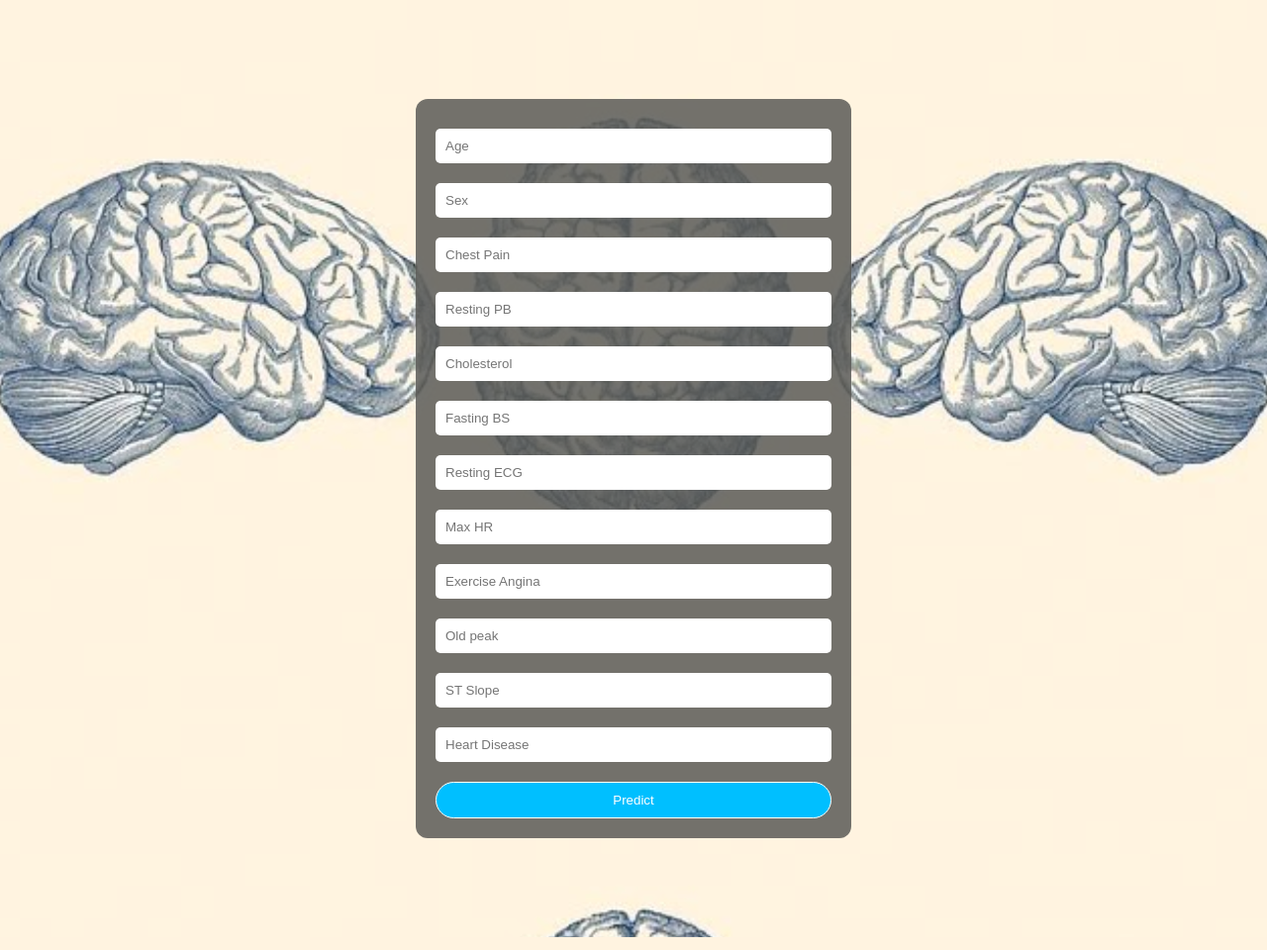
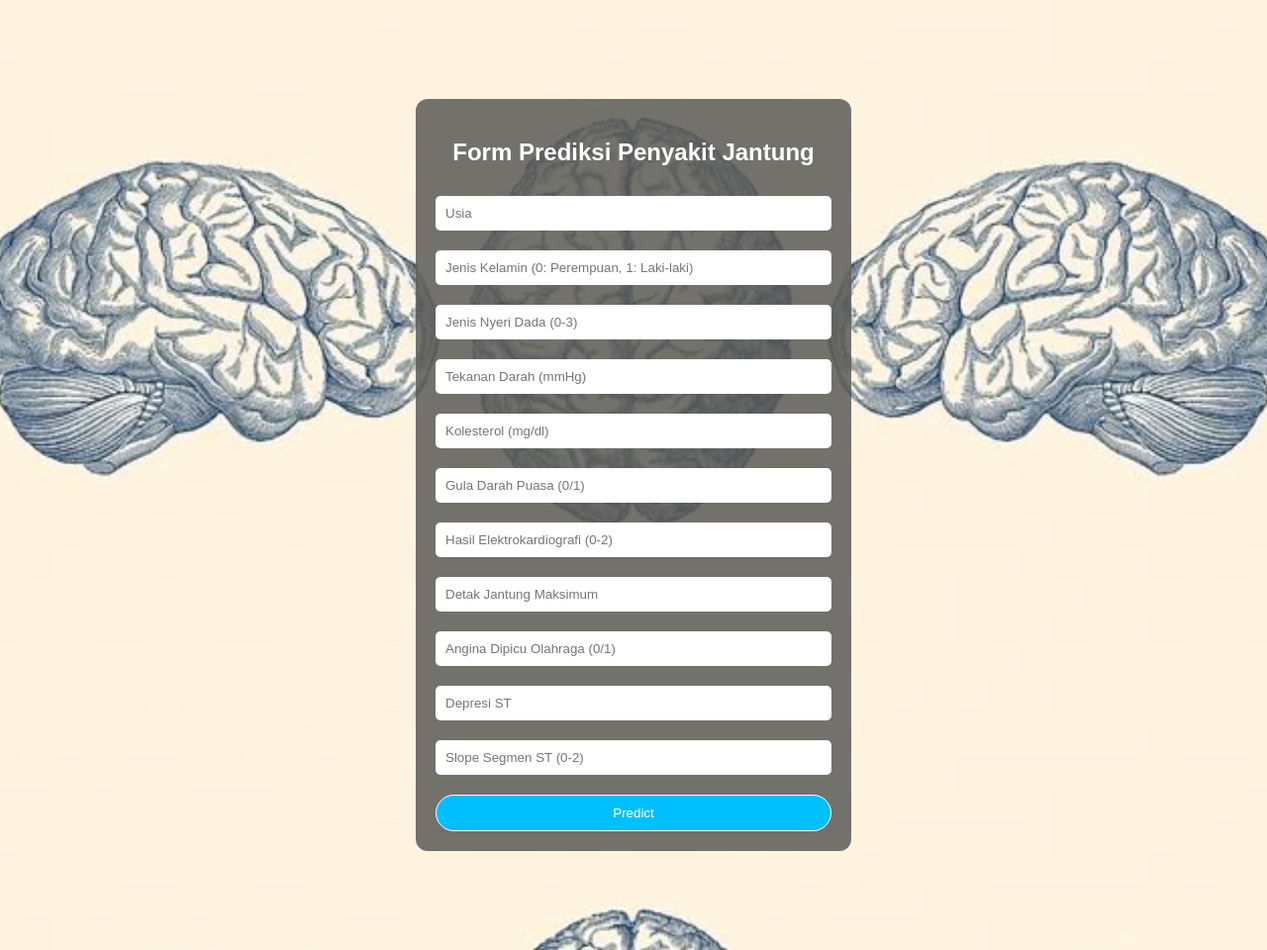
Before and after one commit to maqis41/Project-Machine_Learning, a Flask app: template templates/predict.html in a window 1280 px wide. Shown: the part 68-1028 px from the top of the page at 99% size. Run offline with Flask 3, Linux system fonts and the light colour scheme; the template is opened without the code that fills it, so the values that code supplies are empty.

Commit message:
flask jadi tapi blm sempurna

```diff
--- a/app.py
+++ b/app.py
@@ -1,4 +1,4 @@
-from flask import Flask, render_template, request
+from flask import Flask, render_template, request, redirect, url_for
 
 app = Flask(__name__)
 
@@ -6,31 +6,38 @@ app = Flask(__name__)
 def index():
     return render_template('index.html')
 
-@app.route('/apa')
+@app.route('/apa.html')
 def apa():
     return render_template('apa.html')
 
-@app.route('/kontak')
+@app.route('/kontak.html')
 def kontak():
     return render_template('kontak.html')
 
-@app.route('/predict')
-def predict():
+@app.route('/predict.html')
+def predict_page():
     return render_template('predict.html')
 
-@app.route('/hasil', methods=['POST'])
-def hasil():
-    data = request.form
-    # Ambil data dari form predict.html
-    age = data.get('age')
-    sex = data.get('sex')
-    cp = data.get('cp')
-    # ... ambil semua field lain
+@app.route('/predict', methods=['POST'])
+def predict():
+    # Ambil data dari form
+    age = request.form.get('age')
+    sex = request.form.get('sex')
+    cp = request.form.get('cp')
+    trestbps = request.form.get('trestbps')
+    chol = request.form.get('chol')
+    fbs = request.form.get('fbs')
+    restecg = request.form.get('restecg')
+    thalach = request.form.get('thalach')
+    exang = request.form.get('exang')
+    oldpeak = request.form.get('oldpeak')
+    slope = request.form.get('slope')
 
-    # Logika prediksi dummy (nanti diganti ML model)
-    result = "Berisiko" if int(age) > 50 else "Tidak Berisiko"
+    # Di sini nanti akan ditambahkan logika prediksi ML
+    # Untuk sementara kita kembalikan hasil dummy
+    prediction = "Berisiko" if int(age) > 50 else "Tidak Berisiko"
 
-    return f"<h1>Hasil Prediksi: {result}</h1>"
+    return render_template('predict.html', prediction=prediction)
 
 if __name__ == '__main__':
     app.run(debug=True)
--- a/templates/predict.html
+++ b/templates/predict.html
@@ -8,14 +8,13 @@
       margin: 0;
       font-family: sans-serif;
       color: white;
-      background-image: url('/static/img/predict.jpeg');
+      background-image: url('../static/img/predict.jpeg');
       background-repeat: no-repeat;
       background-position: center center;
       background-attachment: fixed;
       background-size: cover;
     }
 
-    /* Tambahan: Gaya untuk header dan logo */
     header {
       display: flex;
       justify-content: space-between;
@@ -69,6 +68,14 @@
       background-color: #009fd1;
     }
 
+    .result {
+      margin-top: 20px;
+      padding: 10px;
+      background-color: rgba(0, 191, 255, 0.3);
+      border-radius: 5px;
+      text-align: center;
+    }
+
     @media (max-width: 480px) {
       .form-container {
         margin: 50px 20px;
@@ -88,32 +95,34 @@
   </header>
 
   <div class="form-container">
+    <h2>Form Prediksi Penyakit Jantung</h2>
 
-    <form method="POST" action="/predict">
-      <input type="text" placeholder="Age" required />
-      <input type="text" placeholder="Sex" required />
-      <input type="text" placeholder="Chest Pain" required />
-      <input type="text" placeholder="Resting PB" required />
-      <input type="text" placeholder="Cholesterol" required />
-      <input type="text" placeholder="Fasting BS" required />
-      <input type="text" placeholder="Resting ECG" required />
-      <input type="text" placeholder="Max HR" required />
-      <input type="text" placeholder="Exercise Angina" required />
-      <input type="text" placeholder="Old peak" required />
-      <input type="text" placeholder="ST Slope" required />
-      <input type="text" placeholder="Heart Disease" required />
+    <form method="POST" action="{{ url_for('predict') }}">
+      <input type="number" name="age" placeholder="Usia" required />
+      <input type="number" name="sex" placeholder="Jenis Kelamin (0: Perempuan, 1: Laki-laki)" required min="0" max="1" />
+      <input type="number" name="cp" placeholder="Jenis Nyeri Dada (0-3)" required min="0" max="3" />
+      <input type="number" name="trestbps" placeholder="Tekanan Darah (mmHg)" required />
+      <input type="number" name="chol" placeholder="Kolesterol (mg/dl)" required />
+      <input type="number" name="fbs" placeholder="Gula Darah Puasa (0/1)" required min="0" max="1" />
+      <input type="number" name="restecg" placeholder="Hasil Elektrokardiografi (0-2)" required min="0" max="2" />
+      <input type="number" name="thalach" placeholder="Detak Jantung Maksimum" required />
+      <input type="number" name="exang" placeholder="Angina Dipicu Olahraga (0/1)" required min="0" max="1" />
+      <input type="number" step="0.1" name="oldpeak" placeholder="Depresi ST" required />
+      <input type="number" name="slope" placeholder="Slope Segmen ST (0-2)" required min="0" max="2" />
+
       <button type="submit">Predict</button>
     </form>
+
+    {% if prediction %}
+    <div class="result">
+      <h3>Hasil Prediksi: {{ prediction }}</h3>
+    </div>
+    {% endif %}
   </div>
 
   <script>
-    function predict() {
-      alert("Prediksi berhasil dijalankan! (simulasi)");
-      return false; // mencegah reload form
-    }
-
     function goHome() {
-      window.location.href = "{{ url_for('index') }}";
+      window.location.href = "/";
     }
   </script>
 </body>
```
